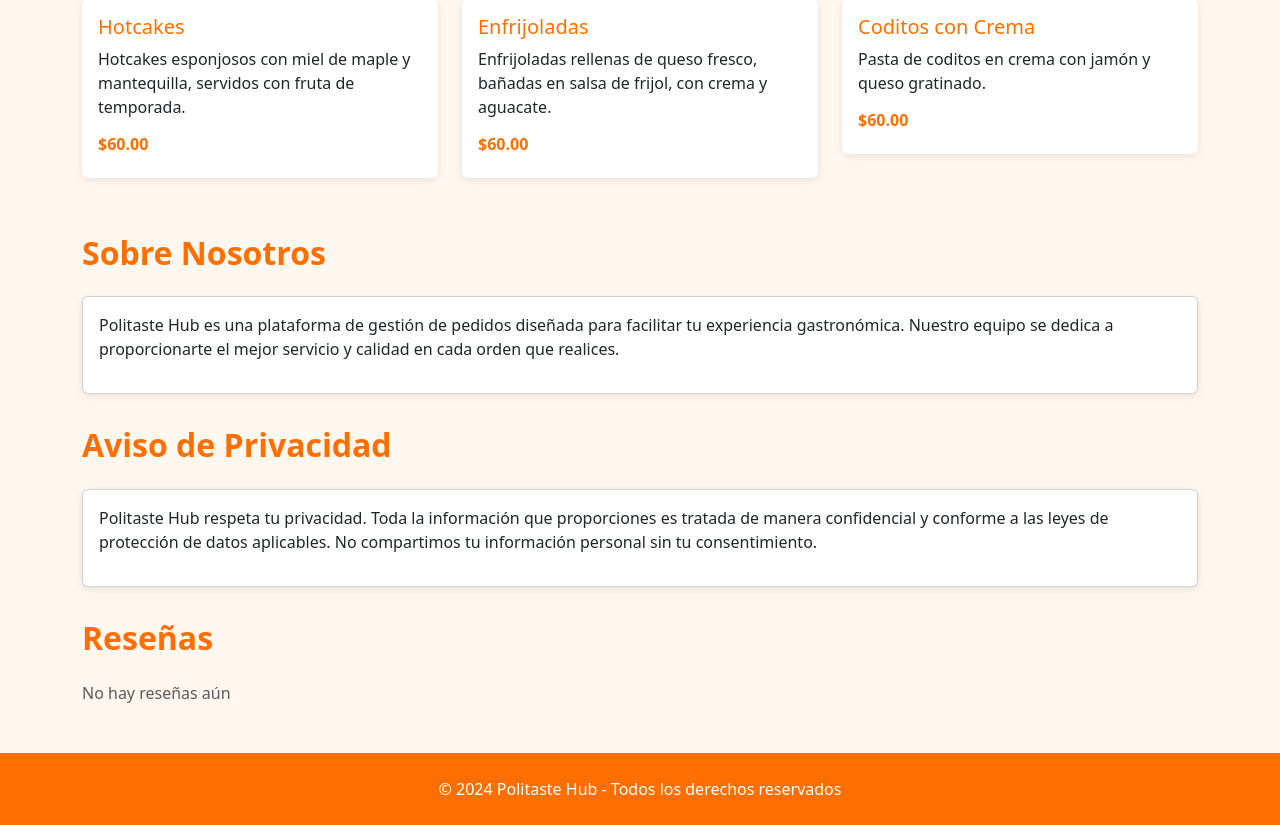
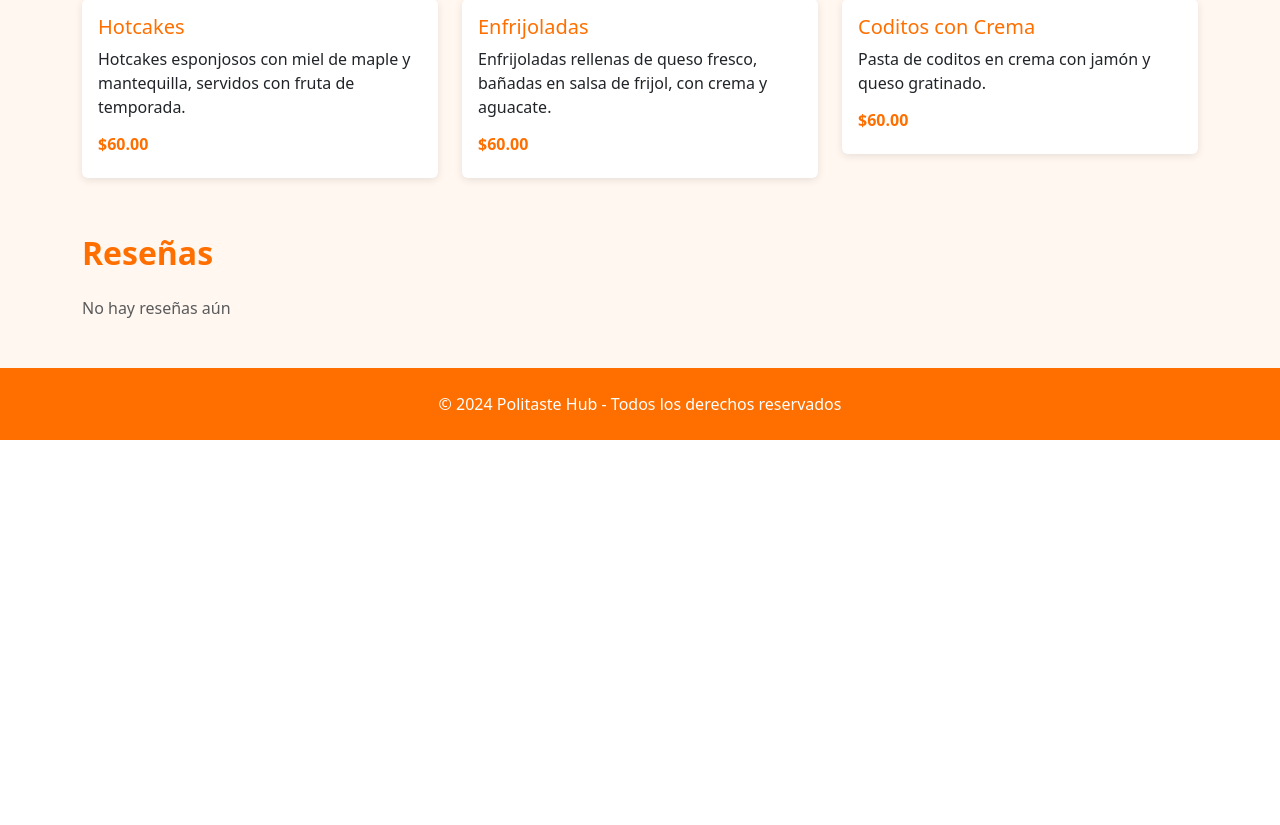
Before and after one commit to DanielRoman2006/Proyecto_DAW, a PHP site: page /vista_publica.php in a window 1280 px wide. Shown: the part 578-1403 px from the top of the page. After the commit the page ends 1018 px from the top, so only its background shows below. Run offline with PHP 8.4, Linux system fonts and the light colour scheme; data comes from the database, SQL or seed files in the repository; data that the repository does not hold is empty.

Commit message:
Update vista_publica.php

```diff
--- a/vista_publica.php
+++ b/vista_publica.php
@@ -69,7 +69,7 @@ require_once 'conexion.php';
                     </a>
                 </li>
                 <li class="nav-item">
-                    <a class="nav-link text-white" href="#sobre" style="display:flex; flex-direction:column; align-items:center;">
+                    <a class="nav-link text-white" href="sobre_nosotros.php" style="display:flex; flex-direction:column; align-items:center;">
                         <svg width="24" height="24" viewBox="0 0 24 24" fill="white" style="margin-bottom:2px;">
                             <path d="M12 2C6.48 2 2 6.48 2 12s4.48 10 10 10 10-4.48 10-10S17.52 2 12 2Zm1 15h-2v-6h2v6Zm0-8h-2V7h2v2Z"/>
                         </svg>
@@ -77,7 +77,7 @@ require_once 'conexion.php';
                     </a>
                 </li>
                 <li class="nav-item">
-                    <a class="nav-link text-white" href="#privacidad" style="display:flex; flex-direction:column; align-items:center;">
+                    <a class="nav-link text-white" href="aviso_de_privacidad.php" style="display:flex; flex-direction:column; align-items:center;">
                         <svg width="24" height="24" viewBox="0 0 24 24" fill="white" style="margin-bottom:2px;">
                             <path d="M14 2H6c-1.1 0-2 .9-2 2v16c0 1.1.9 2 2 2h12c1.1 0 2-.9 2-2V8l-6-6Zm-1 15h-2v-2h2v2Zm0-4h-2V8h2v5Z"/>
                         </svg>
@@ -106,20 +106,6 @@ require_once 'conexion.php';
         <div class="col-12 text-center text-muted">Cargando...</div>
     </div>
 
-    <h2 id="sobre" class="section-title">Sobre Nosotros</h2>
-    <div class="card" style="box-shadow:0 2px 8px rgba(0,0,0,0.1);">
-        <div class="card-body">
-            <p>Politaste Hub es una plataforma de gestión de pedidos diseñada para facilitar tu experiencia gastronómica. Nuestro equipo se dedica a proporcionarte el mejor servicio y calidad en cada orden que realices.</p>
-        </div>
-    </div>
-
-    <h2 id="privacidad" class="section-title">Aviso de Privacidad</h2>
-    <div class="card" style="box-shadow:0 2px 8px rgba(0,0,0,0.1);">
-        <div class="card-body">
-            <p>Politaste Hub respeta tu privacidad. Toda la información que proporciones es tratada de manera confidencial y conforme a las leyes de protección de datos aplicables. No compartimos tu información personal sin tu consentimiento.</p>
-        </div>
-    </div>
-
     <h2 id="resenas" class="section-title">Reseñas</h2>
     <div id="resenaContent">
         <div class="text-center text-muted">Cargando...</div>
```
